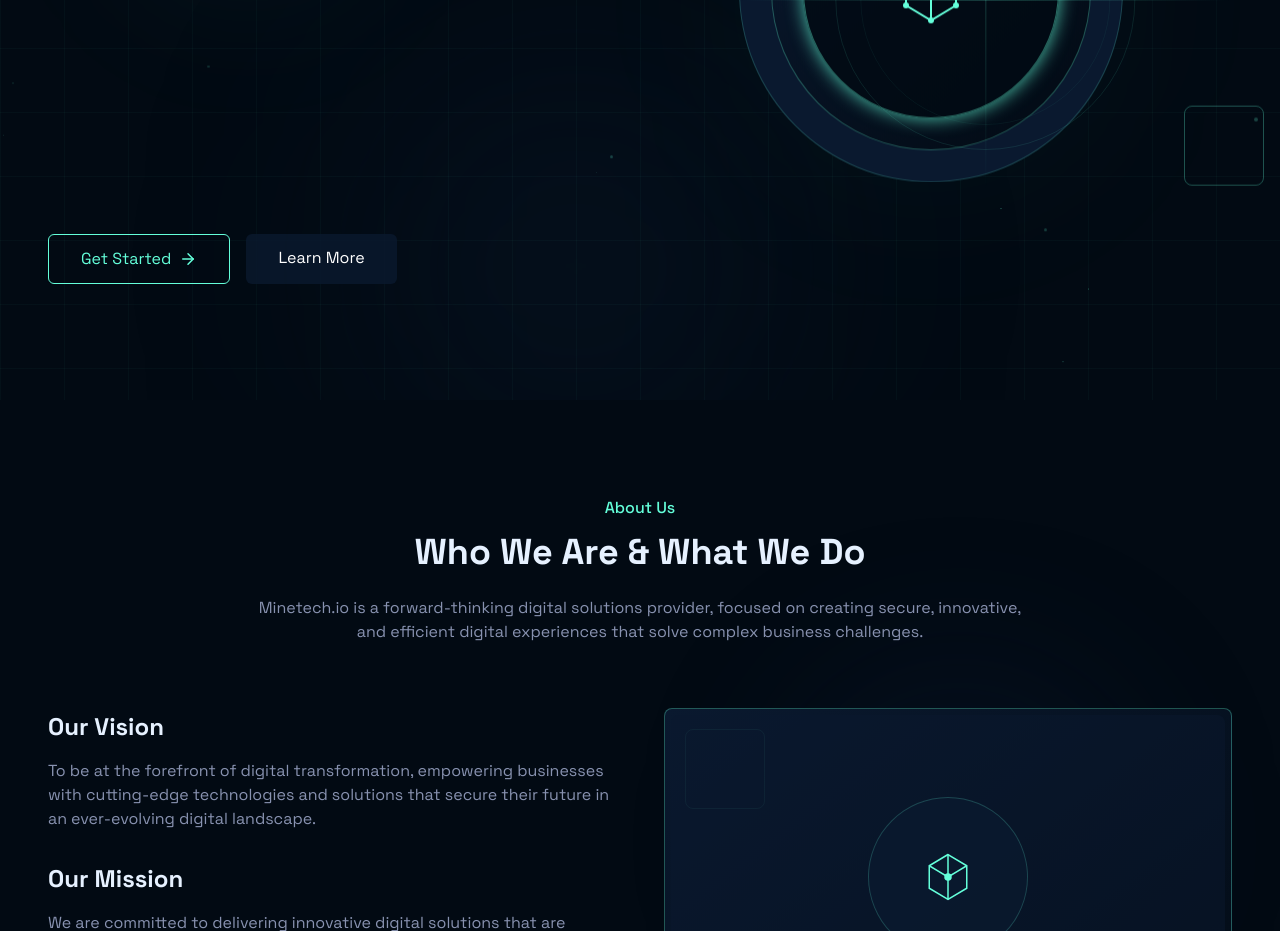
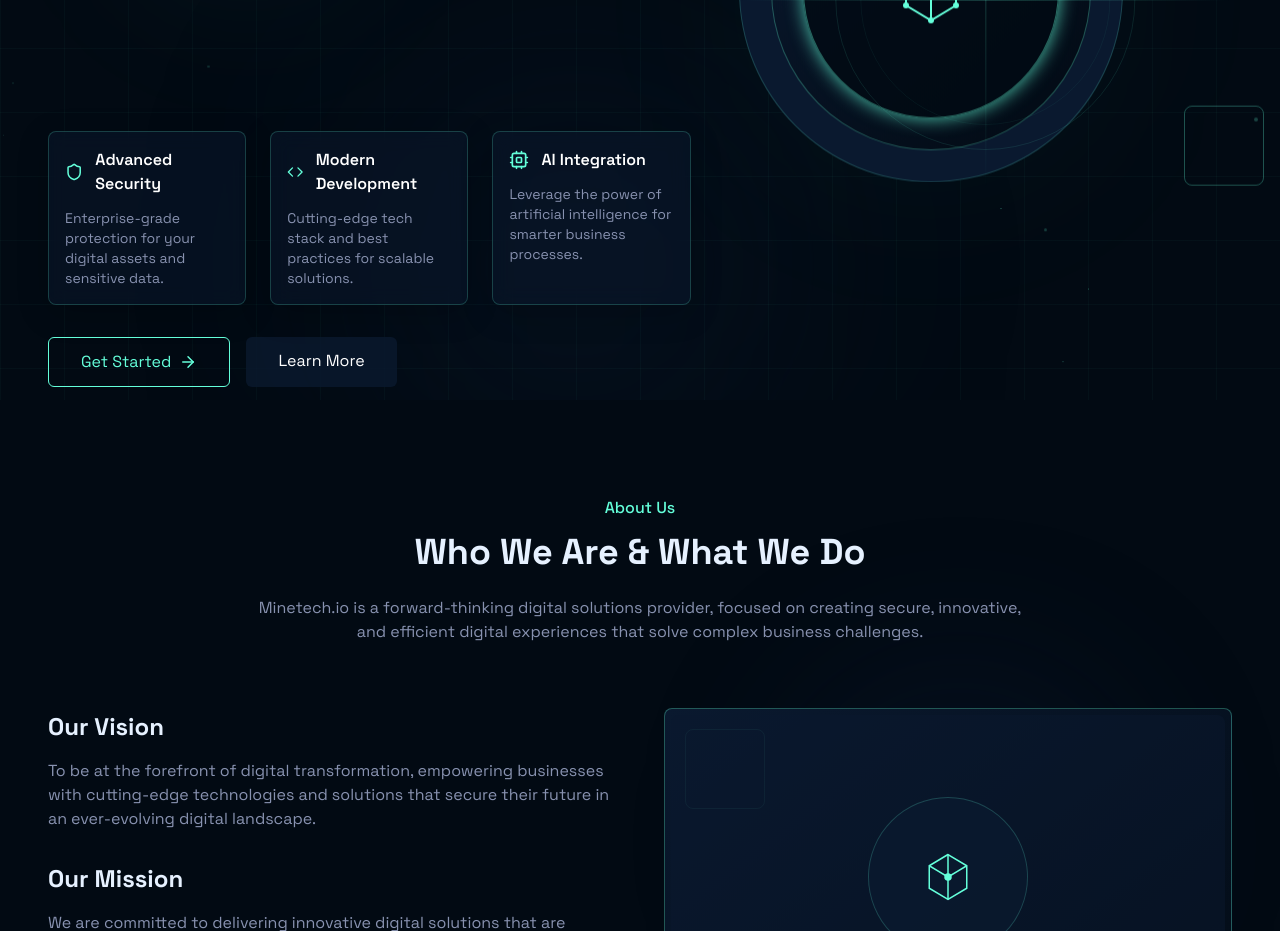
Before and after one commit to ArioVeisa/secure-innovation-web, a React (Vite) app: page / in a window 1280 px wide. Shown: the part 1200-2131 px from the top of the page. Built offline with nearby package versions, Linux system fonts and the light colour scheme.

Commit message:
Add content to HeroSection
Add some text to the HeroSection to make it less empty.

```diff
--- a/src/components/HeroSection.tsx
+++ b/src/components/HeroSection.tsx
@@ -1,6 +1,6 @@
 
 import React, { useEffect, useState, useRef } from 'react';
-import { ArrowRight } from 'lucide-react';
+import { ArrowRight, Shield, Code, Cpu } from 'lucide-react';
 
 const HeroSection = () => {
   const [isLoaded, setIsLoaded] = useState(false);
@@ -100,6 +100,33 @@ const HeroSection = () => {
               </p>
             </div>
 
+            {/* Added feature highlights section */}
+            <div className={`grid grid-cols-1 sm:grid-cols-3 gap-6 transition-all duration-700 mt-8 ${isLoaded ? 'opacity-100 translate-y-0' : 'opacity-0 translate-y-4'}`} style={{transitionDelay: "0.7s"}}>
+              <div className="glass-card p-4 rounded-lg border border-minetech-cyan/20 hover:border-minetech-cyan/40 transition-all duration-300">
+                <div className="flex items-center mb-3">
+                  <Shield className="text-minetech-cyan mr-3" size={20} />
+                  <h3 className="font-semibold text-white">Advanced Security</h3>
+                </div>
+                <p className="text-minetech-gray text-sm">Enterprise-grade protection for your digital assets and sensitive data.</p>
+              </div>
+
+              <div className="glass-card p-4 rounded-lg border border-minetech-cyan/20 hover:border-minetech-cyan/40 transition-all duration-300">
+                <div className="flex items-center mb-3">
+                  <Code className="text-minetech-cyan mr-3" size={20} />
+                  <h3 className="font-semibold text-white">Modern Development</h3>
+                </div>
+                <p className="text-minetech-gray text-sm">Cutting-edge tech stack and best practices for scalable solutions.</p>
+              </div>
+
+              <div className="glass-card p-4 rounded-lg border border-minetech-cyan/20 hover:border-minetech-cyan/40 transition-all duration-300">
+                <div className="flex items-center mb-3">
+                  <Cpu className="text-minetech-cyan mr-3" size={20} />
+                  <h3 className="font-semibold text-white">AI Integration</h3>
+                </div>
+                <p className="text-minetech-gray text-sm">Leverage the power of artificial intelligence for smarter business processes.</p>
+              </div>
+            </div>
+
             <div className={`flex flex-col sm:flex-row gap-4 transition-all duration-700 ${isLoaded ? 'opacity-100 translate-y-0' : 'opacity-0 translate-y-4'}`} style={{transitionDelay: "0.8s"}}>
               <a
                 href="#services"
```
